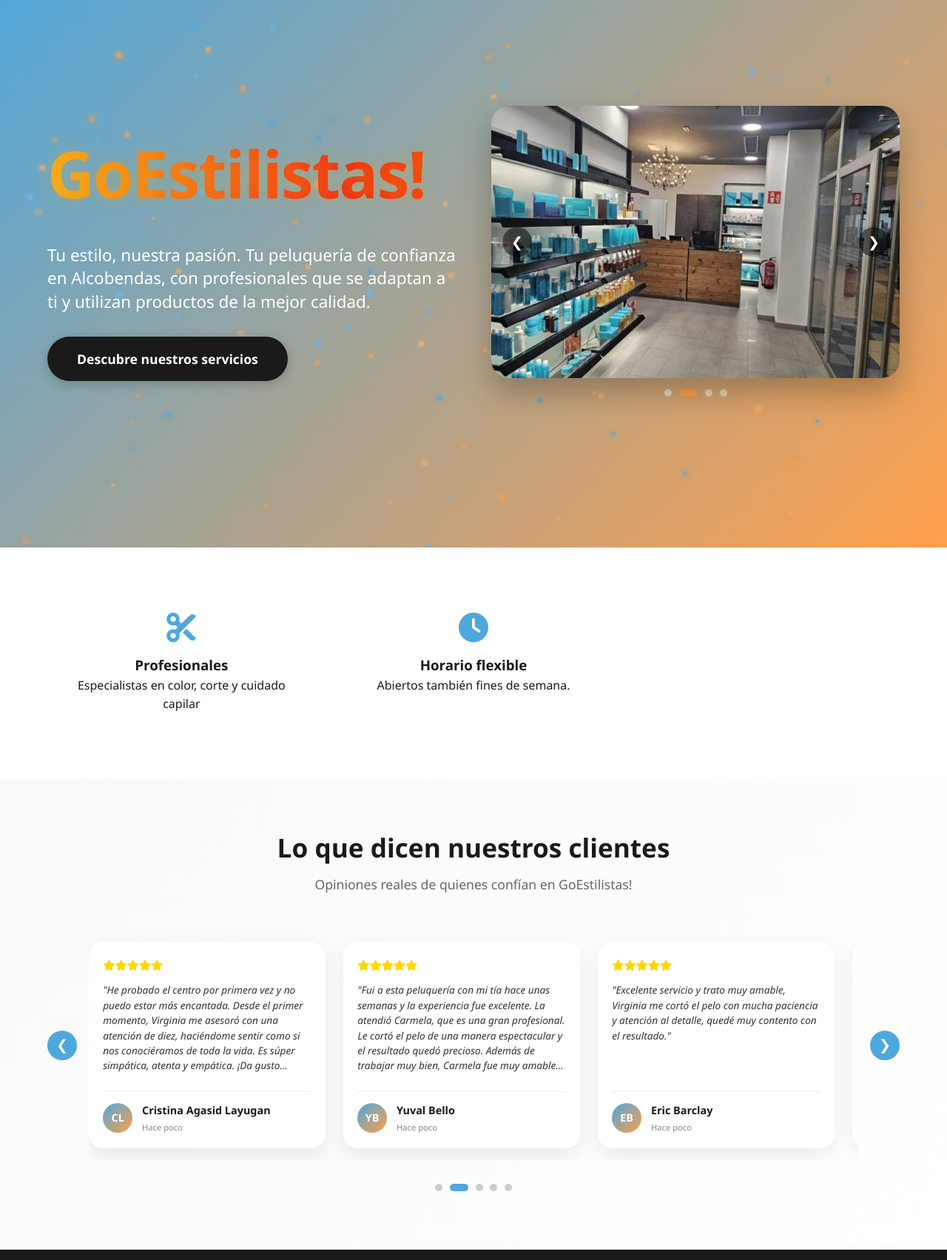
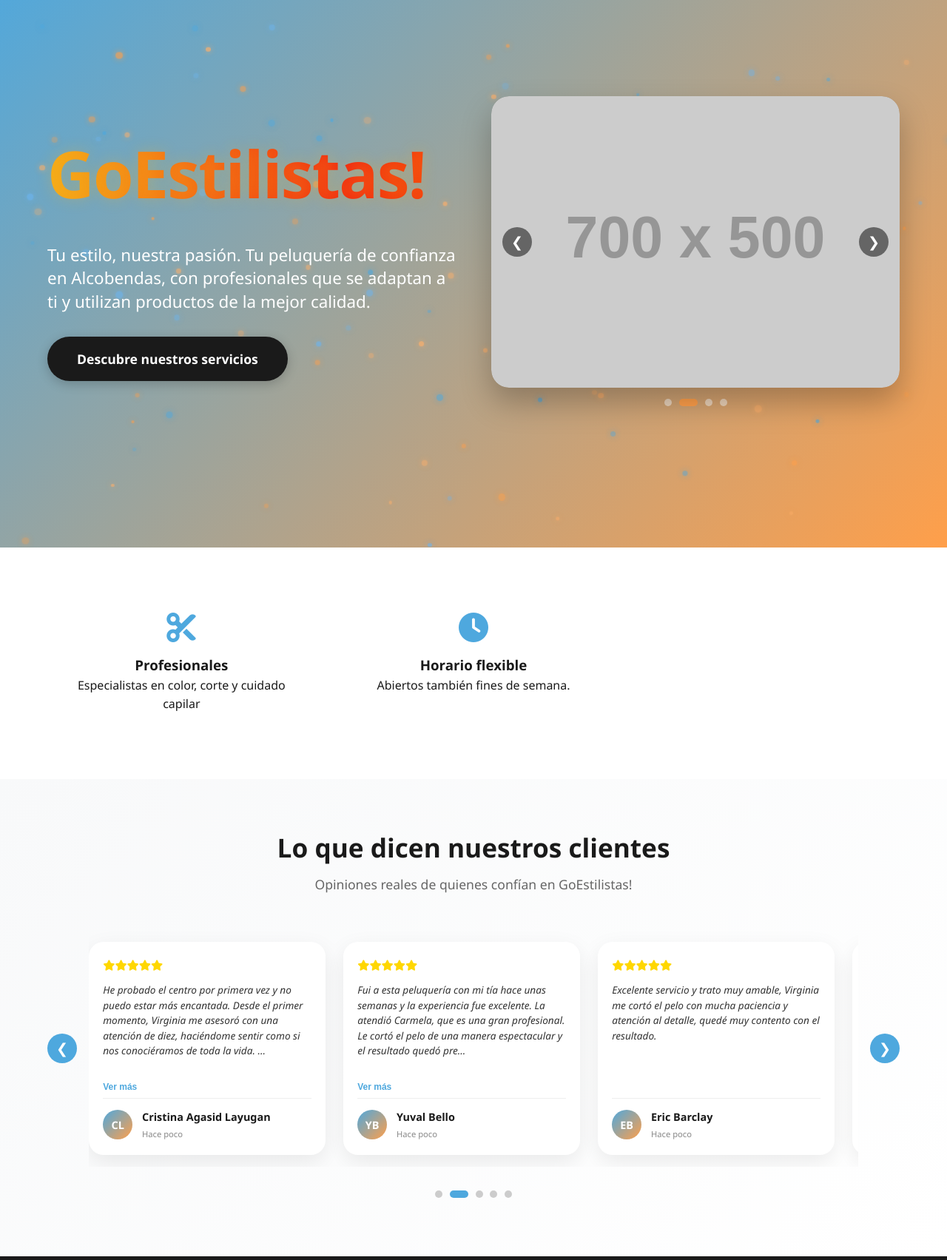
Before and after one commit to HectorTech21/go_estilistas-web, a website: page index.html in a window 1280 px wide. Shown: the part 140-1843 px from the top of the page at 74% size. Drawn offline with nearby package versions, Linux system fonts and the light colour scheme; placeholder pictures from the web are drawn by us.

Commit message:
nuevos cambios y backup

```diff
--- a/assets/css/index.css
+++ b/assets/css/index.css
@@ -346,11 +346,25 @@
     color: #333;
     font-style: italic;
     margin: 0;
-    display: -webkit-box;
-    -webkit-line-clamp: 6;
-    -webkit-box-orient: vertical;
-    overflow: hidden;
-    text-overflow: ellipsis;
+}
+
+/* Botón Ver más / Ver menos */
+.testimonio-ver-mas {
+    background: none;
+    border: none;
+    color: #4EA8DE;
+    font-size: 0.75rem;
+    font-weight: 600;
+    cursor: pointer;
+    padding: 0.5rem 0 0 0;
+    margin-top: 0.5rem;
+    text-align: left;
+    transition: color 0.3s;
+}
+
+.testimonio-ver-mas:hover {
+    color: #FF9F4A;
+    text-decoration: underline;
 }
 
 .testimonio-estrellas {
@@ -458,6 +472,14 @@
     border-top-color: #3a3a5a;
 }
 
+.dark-mode .testimonio-ver-mas {
+    color: #FF9F4A;
+}
+
+.dark-mode .testimonio-ver-mas:hover {
+    color: #4EA8DE;
+}
+
 .dark-mode .testimonios-header h2,
 .dark-mode .testimonios-header p {
     color: #ffffff;
@@ -533,27 +555,27 @@
         font-size: 0.9rem;
     }
 
-    /* MÓVIL: UNA SOLA CARD POR PANTALLA */
+    /* MÓVIL: UNA SOLA CARD POR PANTALLA CON MÁS AIRE */
     .testimonios-carrusel {
         scroll-snap-type: x mandatory;
         gap: 0;
+        padding: 1rem 0.5rem;
     }
 
     .testimonio-card {
-        min-width: calc(100% - 2rem);
-        max-width: calc(100% - 2rem);
-        width: calc(100% - 2rem);
-        margin: 0 auto;
+        min-width: calc(100% - 3rem);
+        max-width: calc(100% - 3rem);
+        width: calc(100% - 3rem);
+        margin: 0 1.5rem;
         scroll-snap-align: center;
     }
 
     .testimonio-card:last-child {
-        margin: 0 auto;
+        margin: 0 1.5rem;
     }
 
     .testimonio-texto {
         font-size: 0.8rem;
-        -webkit-line-clamp: 8;
     }
 
     .testimonio-estrellas {
--- a/assets/js/index.js
+++ b/assets/js/index.js
@@ -125,12 +125,13 @@
         const container = document.getElementById('testimoniosCarrusel');
         if (!container) return;
 
-        container.innerHTML = testimonios.map(t => `
-            <div class="testimonio-card">
+        container.innerHTML = testimonios.map((t, idx) => `
+            <div class="testimonio-card" data-idx="${idx}">
                 <div class="testimonio-estrellas">${renderEstrellas(t.estrellas)}</div>
                 <div class="testimonio-texto-container">
-                    <p class="testimonio-texto">"${t.texto}"</p>
+                    <p class="testimonio-texto" id="texto-${idx}">${t.texto}</p>
                 </div>
+                <button class="testimonio-ver-mas" data-idx="${idx}">Ver más</button>
                 <div class="testimonio-autor">
                     <div class="testimonio-avatar">${t.avatar}</div>
                     <div class="testimonio-info">
@@ -140,6 +141,40 @@
                 </div>
             </div>
         `).join('');
+
+        // Inicializar botones "Ver más / Ver menos"
+        document.querySelectorAll('.testimonio-ver-mas').forEach(btn => {
+            const idx = btn.dataset.idx;
+            const textoElement = document.getElementById(`texto-${idx}`);
+            const textoCompleto = testimonios[idx].texto;
+            let expanded = false;
+
+            function setInitialText() {
+                if (textoCompleto.length > 200) {
+                    textoElement.textContent = textoCompleto.substring(0, 200) + '...';
+                    btn.textContent = 'Ver más';
+                    btn.style.display = 'block';
+                } else {
+                    textoElement.textContent = textoCompleto;
+                    btn.style.display = 'none';
+                }
+                expanded = false;
+            }
+
+            btn.addEventListener('click', () => {
+                if (!expanded) {
+                    textoElement.textContent = textoCompleto;
+                    btn.textContent = 'Ver menos';
+                    expanded = true;
+                } else {
+                    textoElement.textContent = textoCompleto.substring(0, 200) + '...';
+                    btn.textContent = 'Ver más';
+                    expanded = false;
+                }
+            });
+
+            setInitialText();
+        });
     }
 
     function initCarruselTestimonios() {
@@ -152,7 +187,7 @@
 
         let currentIndex = 0;
         let autoScrollInterval;
-        const totalCards = testimonios.length; // Número real de reseñas (5)
+        const totalCards = testimonios.length;
 
         function updateDots() {
             if (!dotsContainer) return;
@@ -168,15 +203,14 @@
         }
 
         function scrollToIndex(index) {
-            // Obtener el ancho de la primera card + margen
             const firstCard = container.querySelector('.testimonio-card');
             if (!firstCard) return;
 
-            // Calcular el ancho real de una card (incluyendo margen)
             const cardStyle = getComputedStyle(firstCard);
             const cardWidth = firstCard.offsetWidth;
+            const marginLeft = parseInt(cardStyle.marginLeft) || 0;
             const marginRight = parseInt(cardStyle.marginRight) || 0;
-            const slideWidth = cardWidth + marginRight;
+            const slideWidth = cardWidth + marginLeft + marginRight;
 
             currentIndex = Math.min(Math.max(0, index), totalCards - 1);
             const scrollPosition = currentIndex * slideWidth;
@@ -214,19 +248,18 @@
             startAutoScroll();
         }
 
-        // Eventos
         nextBtn.addEventListener('click', () => { nextSlide(); resetAutoScroll(); });
         prevBtn.addEventListener('click', () => { prevSlide(); resetAutoScroll(); });
 
-        // Actualizar índice al hacer scroll manual
         container.addEventListener('scroll', () => {
             const firstCard = container.querySelector('.testimonio-card');
             if (!firstCard) return;
 
             const cardStyle = getComputedStyle(firstCard);
             const cardWidth = firstCard.offsetWidth;
+            const marginLeft = parseInt(cardStyle.marginLeft) || 0;
             const marginRight = parseInt(cardStyle.marginRight) || 0;
-            const slideWidth = cardWidth + marginRight;
+            const slideWidth = cardWidth + marginLeft + marginRight;
 
             const newIndex = Math.round(container.scrollLeft / slideWidth);
             if (newIndex !== currentIndex && !isNaN(newIndex) && newIndex >= 0 && newIndex < totalCards) {
@@ -238,16 +271,13 @@
         container.addEventListener('mouseenter', stopAutoScroll);
         container.addEventListener('mouseleave', startAutoScroll);
 
-        // Inicializar
         updateDots();
         startAutoScroll();
 
-        // Asegurar que las cards tienen el ancho correcto después de renderizar
         setTimeout(() => {
             scrollToIndex(0);
         }, 100);
 
-        // Actualizar en resize
         window.addEventListener('resize', () => {
             setTimeout(() => {
                 scrollToIndex(currentIndex);
@@ -272,19 +302,19 @@
 (function() {
     const imagenesCarrusel = [
         {
-            src: "assets/img/img-index/imagen1.png",
+            src: "https://placehold.co/700x500/4EA8DE/white?text=Imagen+1",
             alt: "Peluquería GoEstilistas - Imagen 1"
         },
         {
-            src: "assets/img/img-index/imagen2.png",
+            src: "https://placehold.co/700x500/FF9F4A/white?text=Imagen+2",
             alt: "Peluquería GoEstilistas - Imagen 2"
         },
         {
-            src: "assets/img/img-index/imagen3.png",
+            src: "https://placehold.co/700x500/4EA8DE/white?text=Imagen+3",
             alt: "Peluquería GoEstilistas - Imagen 3"
         },
         {
-            src: "assets/img/img-index/imagen4.png",
+            src: "https://placehold.co/700x500/FF9F4A/white?text=Imagen+4",
             alt: "Peluquería GoEstilistas - Imagen 4"
         }
     ];
```
